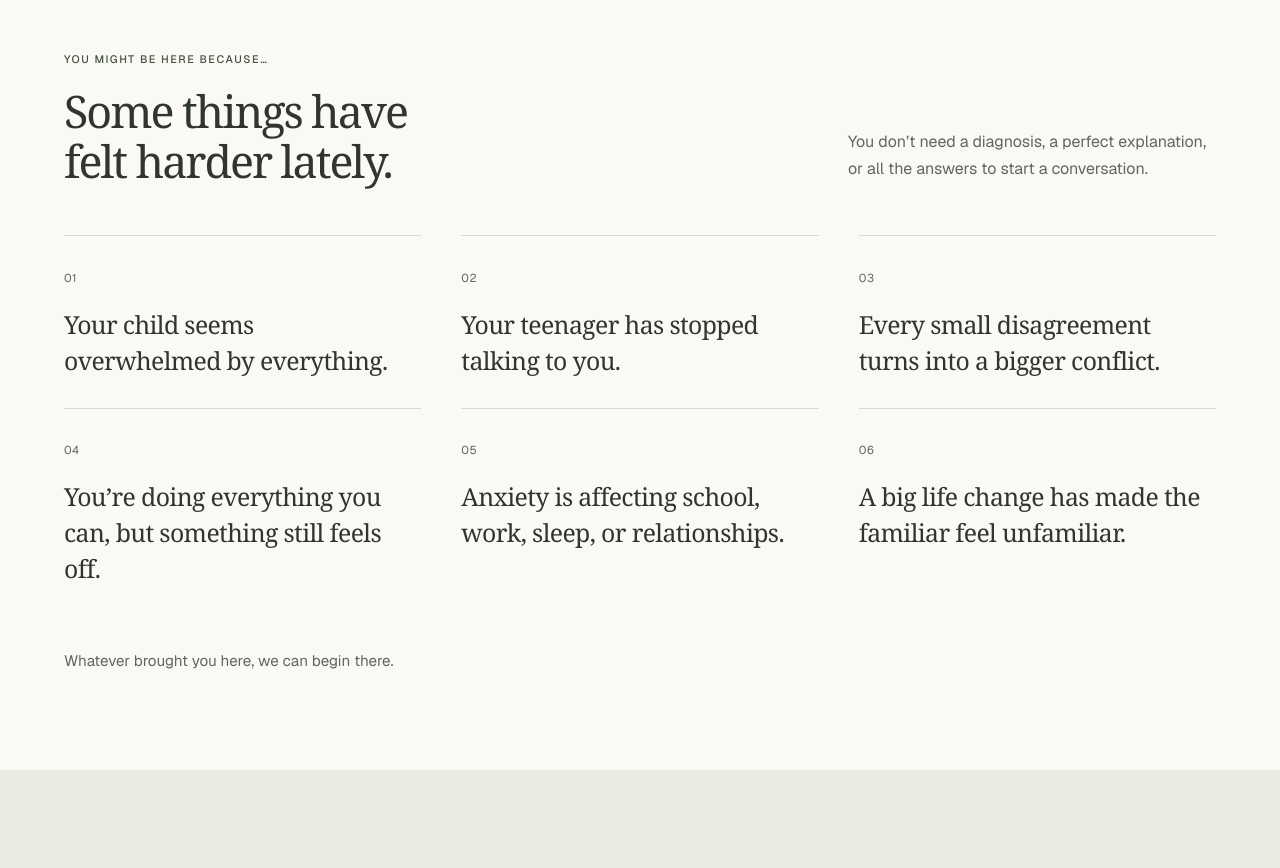
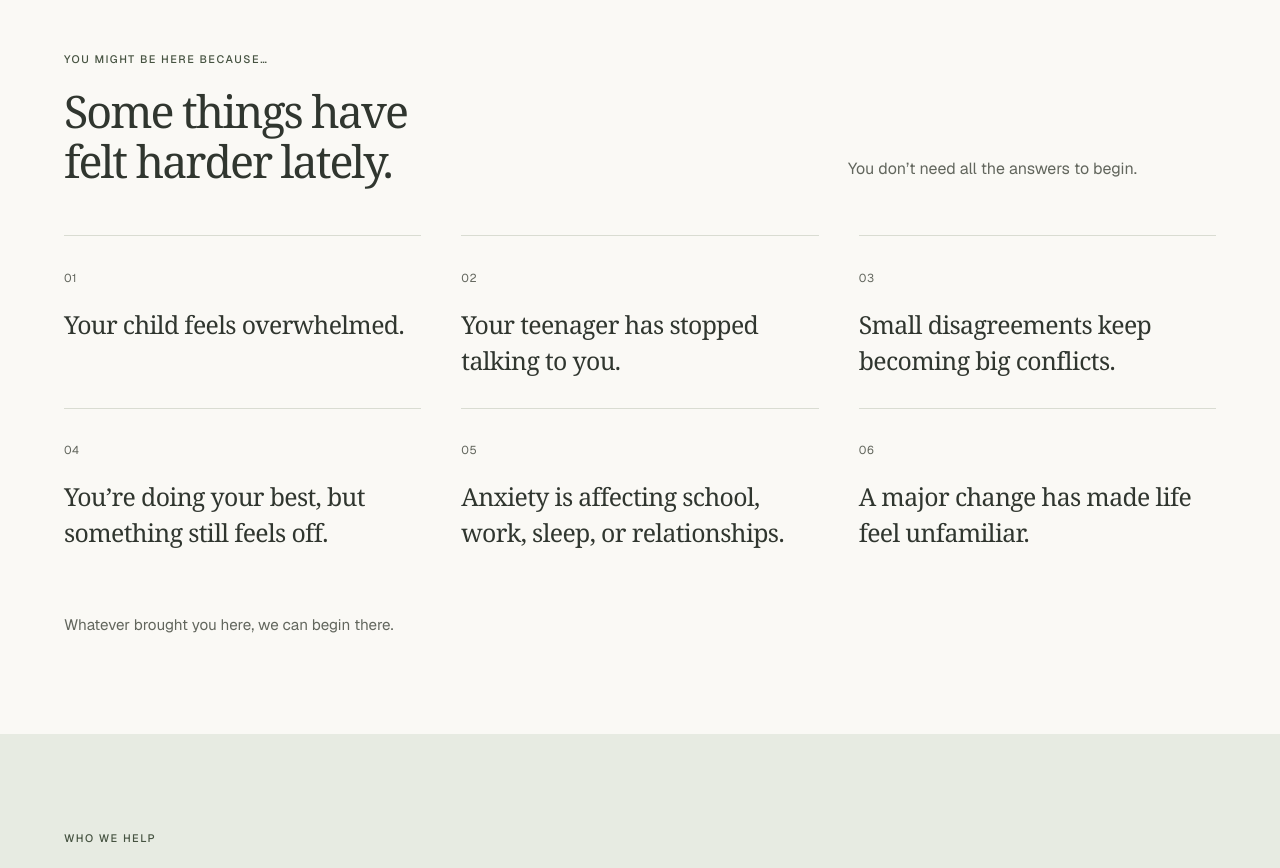
Before and after one commit to AXLT-Studio/bettertogethertherapyco, a Next.js app: page / in a window 1280 px wide. Shown: the part 1060-1928 px from the top of the page. Built offline with nearby package versions, Linux system fonts and the light colour scheme.

Commit message:
Copy Refine

```diff
--- a/src/app/page.tsx
+++ b/src/app/page.tsx
@@ -38,8 +38,7 @@ export default function Home() {
               id="recognition-title"
             />
             <p className="section-aside">
-              You don’t need a diagnosis, a perfect explanation, or all the
-              answers to start a conversation.
+              You don’t need all the answers to begin.
             </p>
           </div>
           <div className="recognition-grid">
--- a/src/lib/content.ts
+++ b/src/lib/content.ts
@@ -48,12 +48,12 @@ export const featuredInsuranceNames = [
 export const pendingInsuranceNames = ["Oscar", "Oxford"];
 
 export const recognitionStatements = [
-  "Your child seems overwhelmed by everything.",
+  "Your child feels overwhelmed.",
   "Your teenager has stopped talking to you.",
-  "Every small disagreement turns into a bigger conflict.",
-  "You’re doing everything you can, but something still feels off.",
+  "Small disagreements keep becoming big conflicts.",
+  "You’re doing your best, but something still feels off.",
   "Anxiety is affecting school, work, sleep, or relationships.",
-  "A big life change has made the familiar feel unfamiliar.",
+  "A major change has made life feel unfamiliar.",
 ];
 
 export const audiences = [
```
